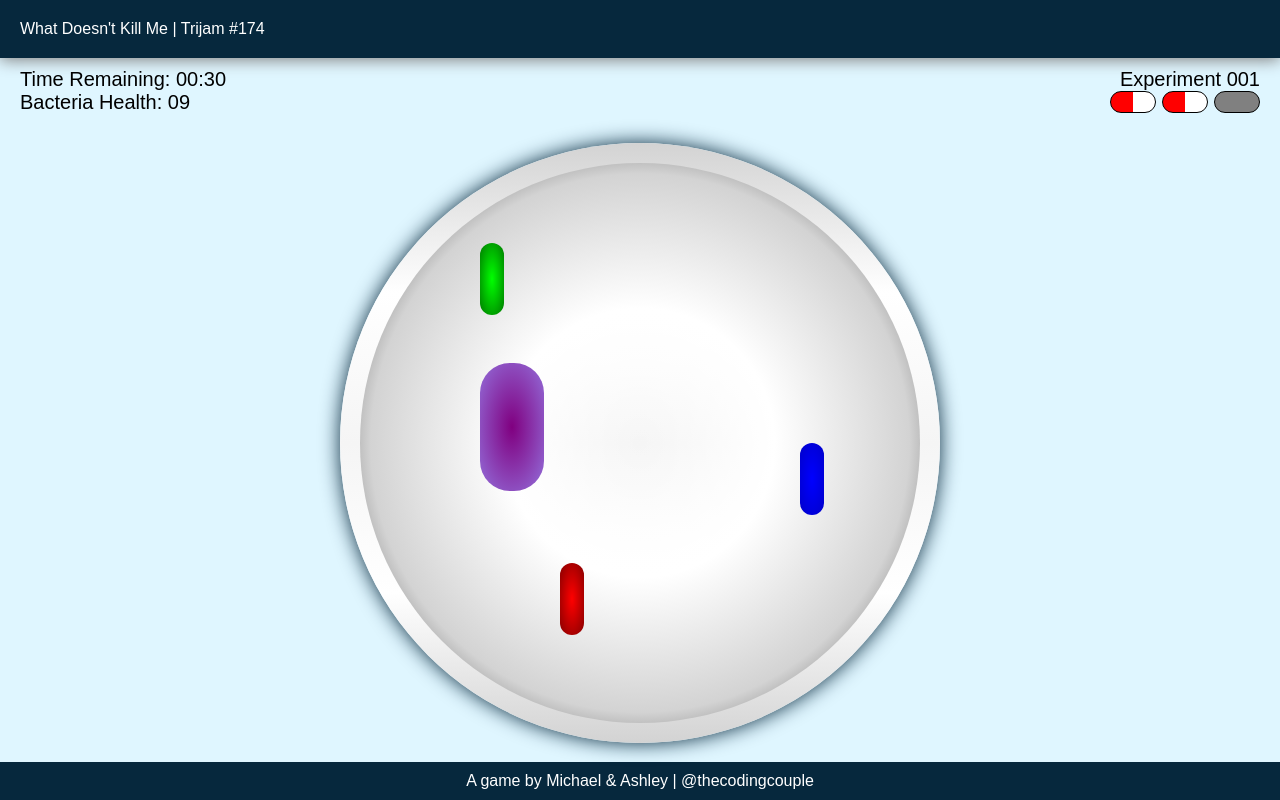
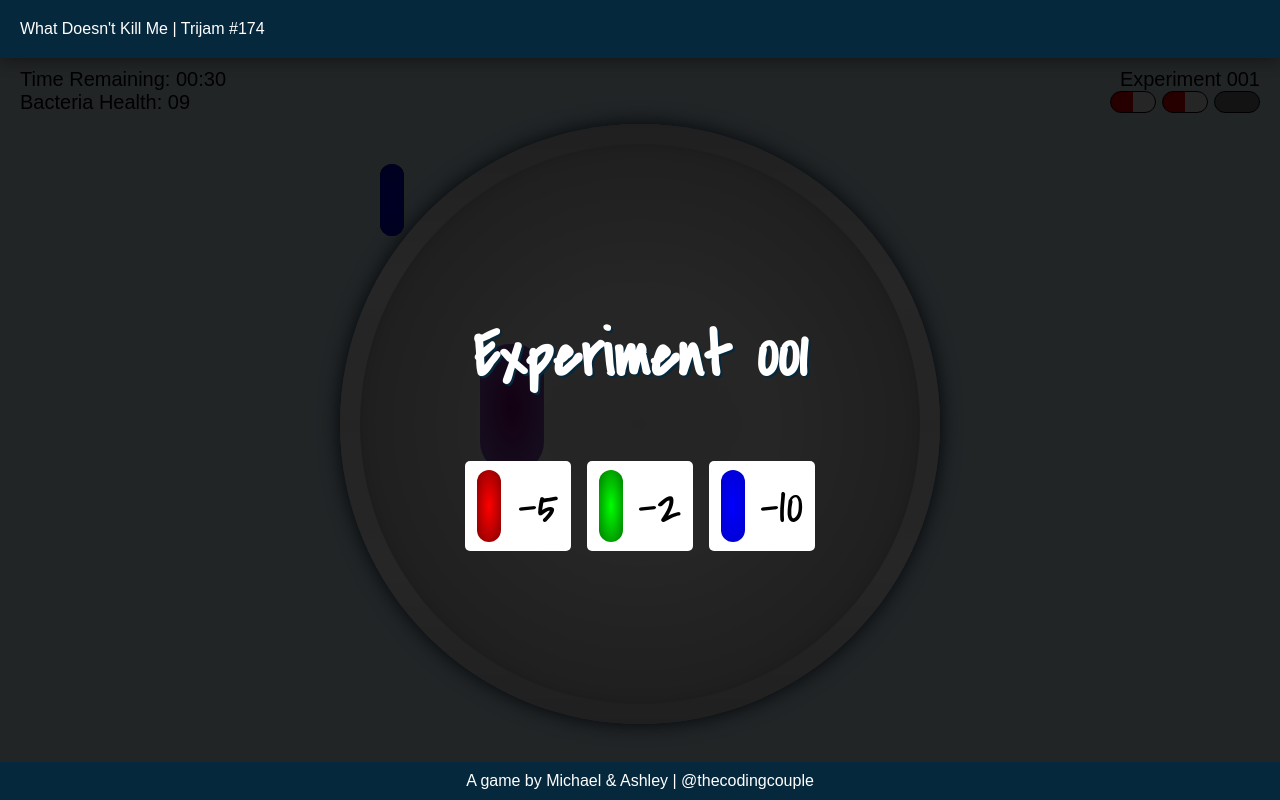
Before and after one commit to thecodingcouple/trijam-174, a plain HTML site: page index.html in a window 1280 px wide. Both pictures are taken after a click on the button "Start Game". Drawn offline with Linux system fonts and the light colour scheme.

Commit message:
Added overlay for round information

```diff
--- a/index.html
+++ b/index.html
@@ -37,7 +37,7 @@
                             <label>Bacteria Health: <span>09</span></label>
                         </div>
                         <div>
-                            <label class="align-right">Experiment <span>001</span></label>
+                            <label class="align-right">Experiment <span class="round-counter">001</span></label>
                             <section class="antibiotic-markers-container">
                                 <section class="antibiotic-marker"></section>
                                 <section class="antibiotic-marker"></section>
@@ -51,10 +51,27 @@
                         <section class="antibiotic antibiotic-b"></section>
                         <section class="antibiotic antibiotic-c"></section>
                     </section>
-                    <section id="legend">
-
-                    </section>
                 </div>
+                <!-- Round Overlay -->
+                <section id="round-overlay" class="hidden">
+                    <div>
+                        <h2>Experiment <span class="round-counter">001</span></h2>
+                        <section id="legend">
+                            <div class="legend-item">
+                                <section class="antibiotic antibiotic-a"></section>
+                                <label>-5</label>
+                            </div>
+                            <div class="legend-item">
+                                <section class="antibiotic antibiotic-b"></section>
+                                <label>-2</label>
+                            </div>
+                            <div class="legend-item">
+                                <section class="antibiotic antibiotic-c"></section>
+                                <label>-10</label>
+                            </div>
+                        </section>
+                    </div>
+                </section>
             </section>
             <!-- End Scene -->
             <section id="end-scene" class="hidden">
--- a/scripts/main.js
+++ b/scripts/main.js
@@ -24,9 +24,20 @@ function main() {
 function startGame() {
     const playScene = document.getElementById('play-scene');
     playScene.classList.remove('hidden');
+
+    showRoundOverlay();
 }
 
 function endGame() {
+}
+
+function showRoundOverlay() {
+    const overlay = document.getElementById("round-overlay");
+    overlay.classList.remove('hidden');
+
+    setTimeout(() => {
+        overlay.classList.add('hidden');
+    }, 3000);
 }
 
 /**
--- a/styles/style.css
+++ b/styles/style.css
@@ -19,11 +19,21 @@ body {
     flex-direction: column;
 }
 
-h1 {
-    font-size: 4rem;
+h1, h2 {
     font-family: 'Covered By Your Grace';
     text-align: center;
+    font-size: 4rem;
+}
+
+h1 {
+    margin: 5vmin 0;
+    font-size: 4rem;
     text-shadow: 1px 1px var(--paleblue), 2px 2px var(--primary);
+}
+
+h2 {
+    color: white;
+    text-shadow: 2px 2px var(--primary);
 }
 
 header {
@@ -95,20 +105,20 @@ p {
 
 .antibiotic-a {
     background: radial-gradient(red, darkred 95%, transparent);
-    top: 50vmin;
-    left: 25vmin;
+    /*top: 50vmin;
+    left: 25vmin;*/
 }
 
 .antibiotic-b {
     background: radial-gradient(lime, green 95%, transparent);
-    top: 10vmin;
-    left: 15vmin;
+    /*top: 10vmin;
+    left: 15vmin;*/
 }
 
 .antibiotic-c {
     background: radial-gradient(blue, mediumblue 95%, transparent);
-    top: 35vmin;
-    left: 55vmin;
+    /*top: 35vmin;
+    left: 55vmin;*/
 }
 
 .antibiotic-markers-container {
@@ -129,10 +139,32 @@ p {
     background: linear-gradient(90deg, gray 49%, black 49%, black 51%, gray 51%);
 }
 
+.legend-item {
+    border-radius: 5px;
+    margin: 1vmin;
+    padding: 5px;
+    color: black;
+    background: white;
+    width: 12vmin;
+    height: 10vmin;
+    display: flex;
+    align-items: center;
+    justify-content: space-around;
+}
+
+.legend-item > .antibiotic {
+    position: relative;
+}
+
+.legend-item > label {
+    text-align: right;
+    font-size: 3.25rem;
+    font-family: 'Covered By Your Grace';
+}
+
 #play-scene,
 .game-scene {
     height: 100%;
-    justify-content: space-between;
 }
 
 #game-stats {
@@ -150,8 +182,33 @@ p {
     flex-direction: column;
 }
 
+#play-scene {
+    position: relative;
+}
+
+#round-overlay {
+    position: absolute;
+    top: 0;
+    background: rgba(0, 0, 0, .85);
+    width: 100%;
+    height: 100%;
+}
+
+#round-overlay > div {
+    height: 100%;
+    display: flex;
+    align-items: center;
+    justify-content: center;
+    flex-direction: column;
+}
+
 #start-scene p {
-    margin-bottom: 70px;
+    margin-bottom: 5vmin;
+}
+
+#legend {
+    display: flex;
+    flex-wrap: wrap;
 }
 
 /*
@@ -185,4 +242,8 @@ p {
     #game-stats {
         font-size: 1rem;
     }
+
+    .legend-item > label {
+        font-size: 1.5rem;
+    }
 }
```
